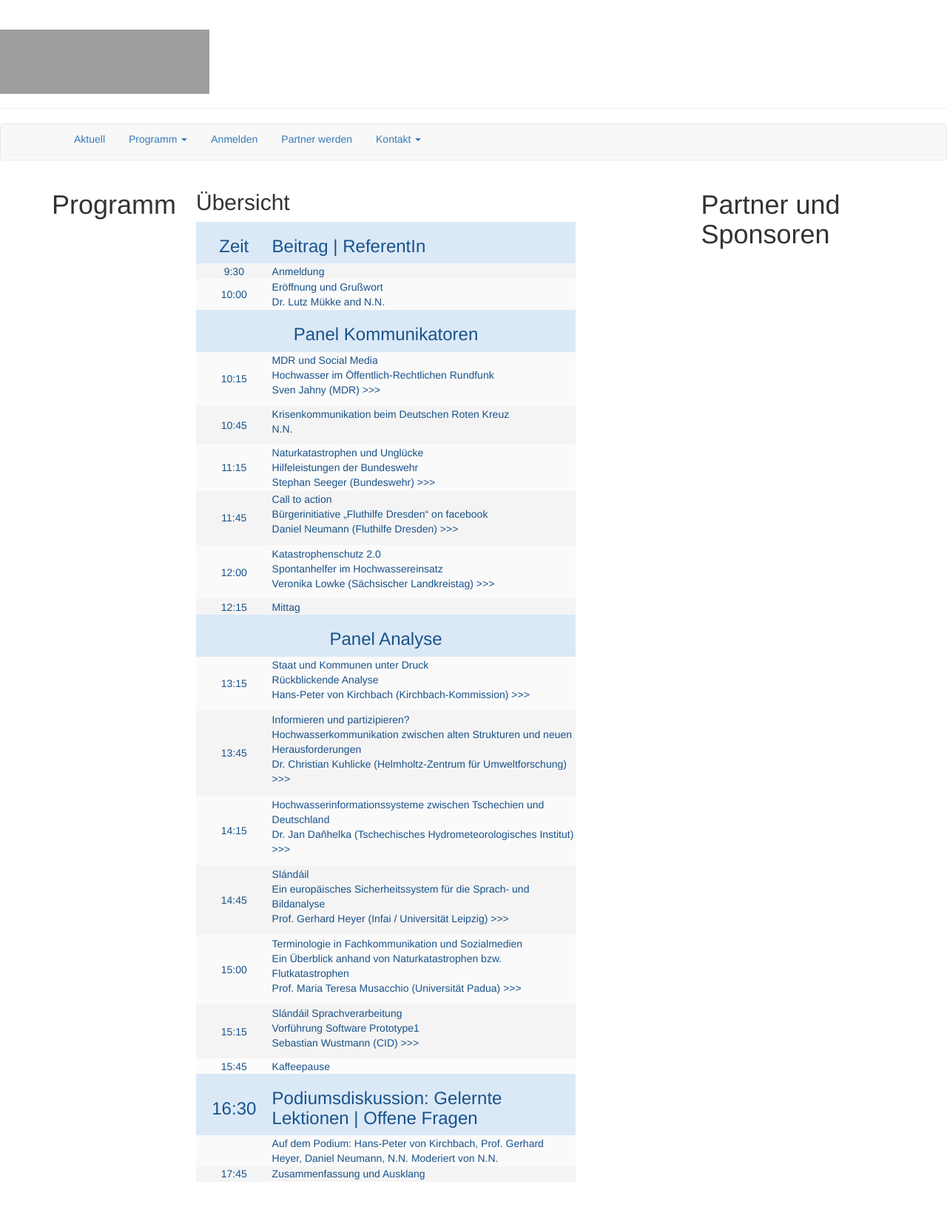
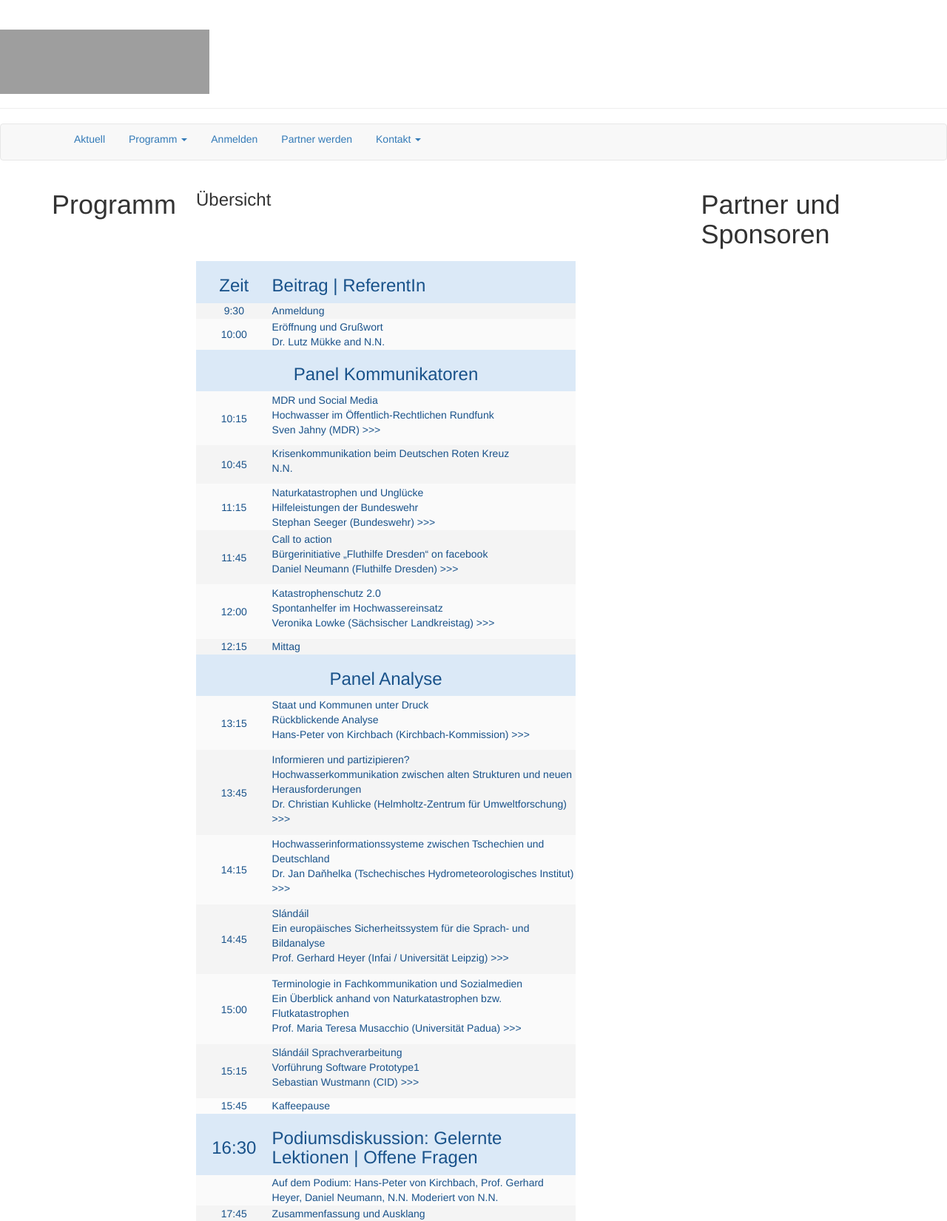
Before and after one commit to susedev/test, a Jekyll site: the page built from programm-uebersicht.html, in a window 1280 px wide. Shown: the whole page at 74% size. Built offline with Jekyll 4.4.1, drawn with Linux system fonts in a browser that asks for light colours; nearby versions of some CDN libraries; before the commit the page ends 1598 px from its top, so only the background shows below that; grey boxes are pictures that could not be loaded.

Commit message:
Edit from JekyllCMS

```diff
--- a/programm-uebersicht.html
+++ b/programm-uebersicht.html
@@ -1,7 +1,11 @@
 ---
 title: Programm
 ---
-<h2>&Uuml;bersicht</h2>
+<h3>&Uuml;bersicht</h3>
+
+<p>&nbsp;</p>
+
+<p>&nbsp;</p>
 
 <table align="left" border="0" border-color="#FFFFFF" cellpadding="50" cellspacing="10" style="height: 1298px;" width="513">
 	<thead>
```
